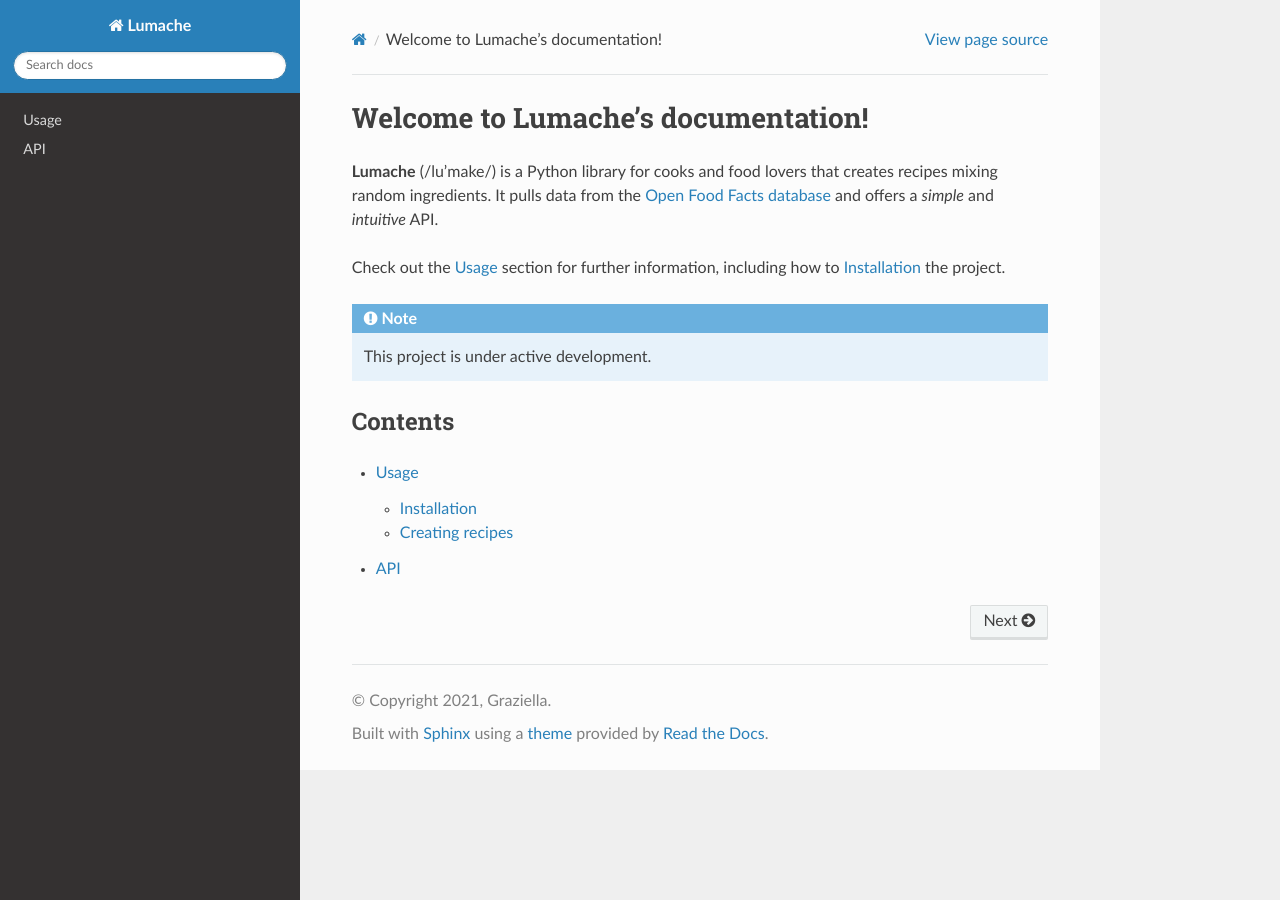
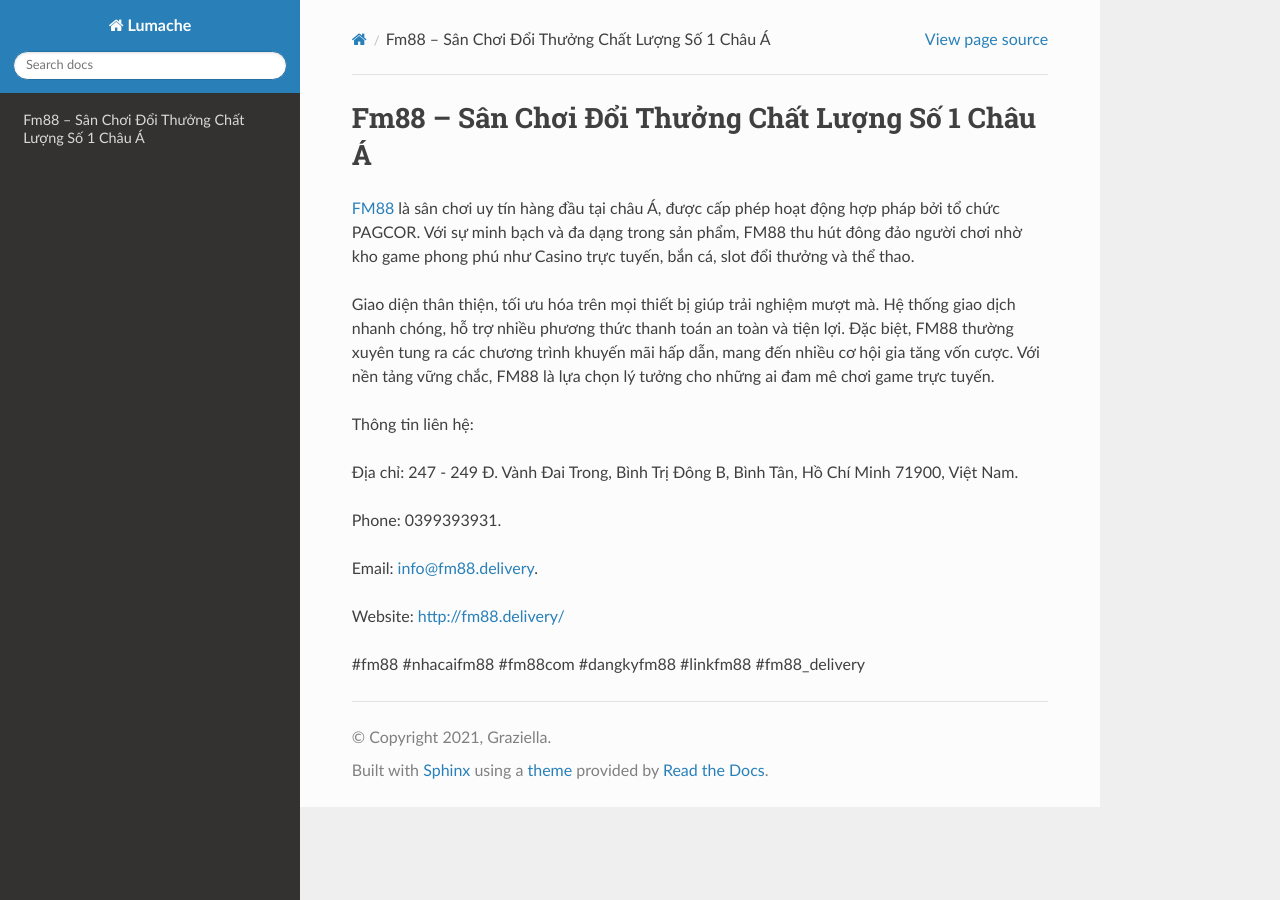
Before and after one commit to amaradasgupta3/fm88delivery, a Sphinx documentation site: the page built from docs/source/index.rst, in a window 1280 px wide. Built offline with Sphinx 7.4.7 and the Read the Docs theme 3.1.0, drawn with Linux system fonts in a browser that asks for light colours.

Commit message:
Update index.rst

```diff
--- a/docs/source/index.rst
+++ b/docs/source/index.rst
@@ -1,22 +1,18 @@
-Welcome to Lumache's documentation!
+Fm88 – Sân Chơi Đổi Thưởng Chất Lượng Số 1 Châu Á
 ===================================
 
-**Lumache** (/lu'make/) is a Python library for cooks and food lovers
-that creates recipes mixing random ingredients.
-It pulls data from the `Open Food Facts database <https://world.openfoodfacts.org/>`_
-and offers a *simple* and *intuitive* API.
+`FM88 <http://fm88.delivery/>`_ là sân chơi uy tín hàng đầu tại châu Á, được cấp phép hoạt động hợp pháp bởi tổ chức PAGCOR. Với sự minh bạch và đa dạng trong sản phẩm, FM88 thu hút đông đảo người chơi nhờ kho game phong phú như Casino trực tuyến, bắn cá, slot đổi thưởng và thể thao.
 
-Check out the :doc:`usage` section for further information, including
-how to :ref:`installation` the project.
+Giao diện thân thiện, tối ưu hóa trên mọi thiết bị giúp trải nghiệm mượt mà. Hệ thống giao dịch nhanh chóng, hỗ trợ nhiều phương thức thanh toán an toàn và tiện lợi. Đặc biệt, FM88 thường xuyên tung ra các chương trình khuyến mãi hấp dẫn, mang đến nhiều cơ hội gia tăng vốn cược. Với nền tảng vững chắc, FM88 là lựa chọn lý tưởng cho những ai đam mê chơi game trực tuyến.
 
-.. note::
+Thông tin liên hệ:
 
-   This project is under active development.
+Địa chỉ: 247 - 249 Đ. Vành Đai Trong, Bình Trị Đông B, Bình Tân, Hồ Chí Minh 71900, Việt Nam.
 
-Contents
---------
+Phone: 0399393931.
 
-.. toctree::
+Email: info@fm88.delivery.
 
-   usage
-   api
+Website: http://fm88.delivery/
+
+#fm88 #nhacaifm88 #fm88com #dangkyfm88 #linkfm88 #fm88_delivery
```
